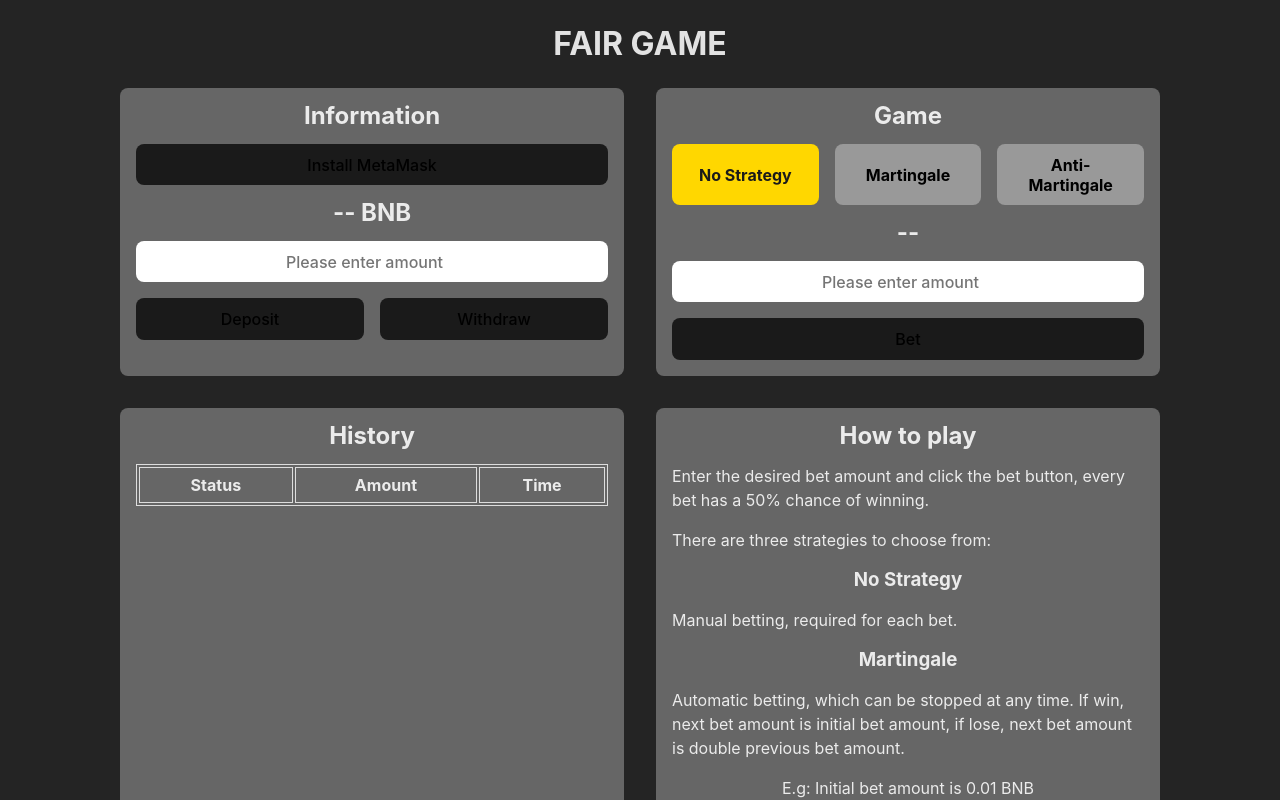
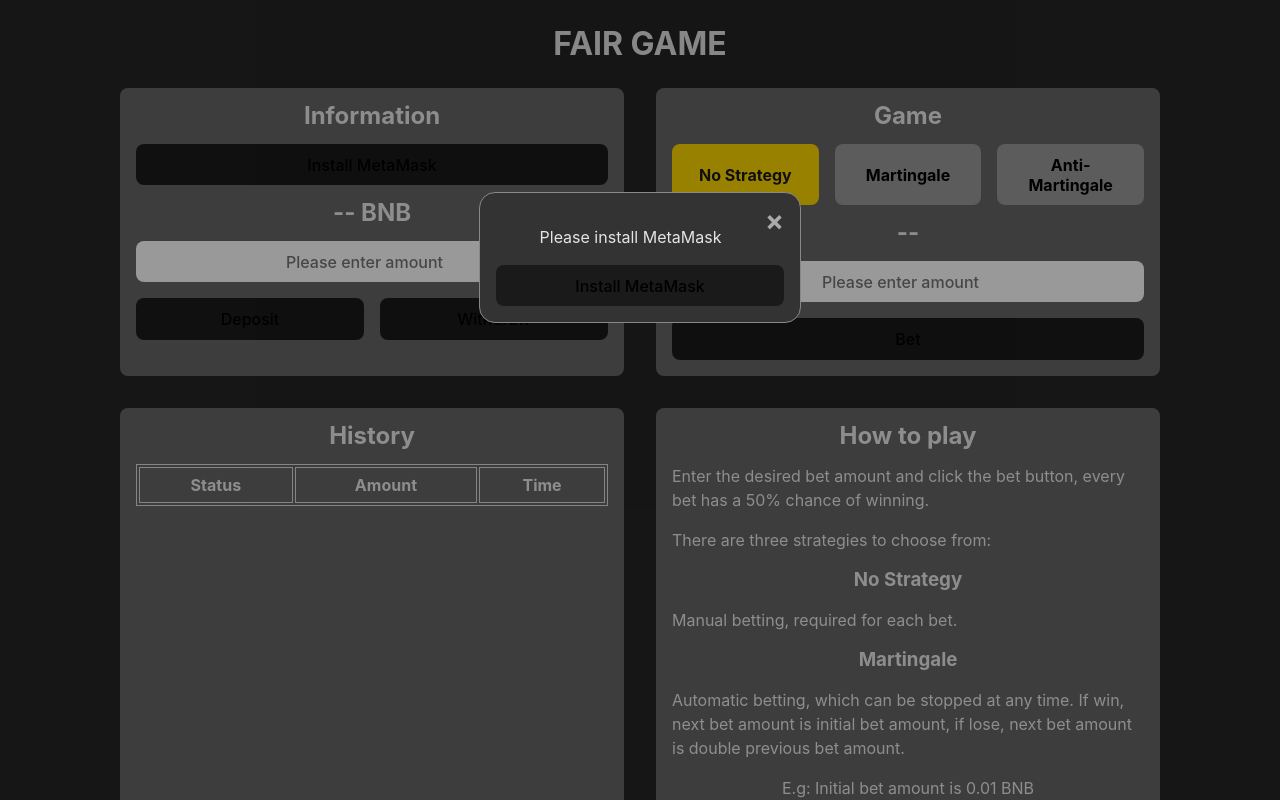
Before and after one commit to throuz/fair-game, a React (Vite) app: page / in a window 1280 px wide. Both pictures are taken after a click on the button "Deposit". Shown: the top 800 px of the page. Built offline with nearby package versions, Linux system fonts and the light colour scheme.

Commit message:
add modal

```diff
--- a/src/components/ConnectButton.jsx
+++ b/src/components/ConnectButton.jsx
@@ -26,6 +26,7 @@ const ConnectButton = () => {
           status: "connected",
           address: accounts[0],
           balance: Number(ethers.utils.formatEther(userBalance)).toFixed(8),
+          modalShow: false,
         });
         setIsConnecting(false);
       } catch (error) {
--- a/src/components/Game.jsx
+++ b/src/components/Game.jsx
@@ -109,6 +109,9 @@ const Game = () => {
   const onBetClickMap = {
     noStrategy: async () => {
       try {
+        if (status === "metaMaskRequired" || status === "notConnected") {
+          setStore({ ...store, modalShow: true });
+        }
         if (status === "connected") {
           if (amount && isAmountValid) {
             if (Number(amount) < balance) {
@@ -146,6 +149,9 @@ const Game = () => {
       }
     },
     martingale: () => {
+      if (status === "metaMaskRequired" || status === "notConnected") {
+        setStore({ ...store, modalShow: true });
+      }
       if (status === "connected") {
         if (amount && isAmountValid) {
           setMartingaleBetting(!martingaleBetting);
@@ -153,6 +159,9 @@ const Game = () => {
       }
     },
     antiMartingale: () => {
+      if (status === "metaMaskRequired" || status === "notConnected") {
+        setStore({ ...store, modalShow: true });
+      }
       if (status === "connected") {
         if (amount && isAmountValid) {
           setAntiMartingaleBetting(!antiMartingaleBetting);
--- a/src/components/Information.jsx
+++ b/src/components/Information.jsx
@@ -24,6 +24,9 @@ const Information = () => {
 
   const onDepositClick = async () => {
     try {
+      if (status === "metaMaskRequired" || status === "notConnected") {
+        setStore({ ...store, modalShow: true });
+      }
       if (status === "connected") {
         if (amount && isAmountValid) {
           const metaMaskBalance = await ethereum.request({
@@ -57,6 +60,9 @@ const Information = () => {
 
   const onWithdrawClick = async () => {
     try {
+      if (status === "metaMaskRequired" || status === "notConnected") {
+        setStore({ ...store, modalShow: true });
+      }
       if (status === "connected") {
         if (amount && isAmountValid) {
           if (Number(amount) <= balance) {
--- /dev/null
+++ b/src/components/Modal.css
@@ -0,0 +1,34 @@
+.modal {
+  position: fixed;
+  z-index: 1;
+  left: 0;
+  top: 0;
+  width: 100%;
+  height: 100%;
+  overflow: auto;
+  background-color: rgba(0, 0, 0, 0.4);
+}
+
+.modal-content {
+  border-radius: 1em;
+  background-color: #333;
+  margin: 15% auto;
+  padding: 1em;
+  border: 1px solid #888;
+  width: 18em;
+  text-align: center;
+}
+
+.close {
+  color: #aaa;
+  float: right;
+  font-size: 28px;
+  font-weight: bold;
+}
+
+.close:hover,
+.close:focus {
+  color: black;
+  text-decoration: none;
+  cursor: pointer;
+}
--- /dev/null
+++ b/src/components/Modal.jsx
@@ -0,0 +1,32 @@
+import "./Modal.css";
+import { StoreContext } from "../store";
+import { useContext } from "react";
+import ConnectButton from "./ConnectButton";
+
+const Modal = () => {
+  const { store, setStore } = useContext(StoreContext);
+  const { status, modalShow } = store;
+
+  const onCloseClick = () => {
+    setStore({ ...store, modalShow: false });
+  };
+
+  const textMap = {
+    metaMaskRequired: "Please install MetaMask",
+    notConnected: "Please connect MetaMask",
+  };
+
+  return (
+    <div className="modal" style={{ display: modalShow ? "block" : "none" }}>
+      <div className="modal-content">
+        <span className="close" onClick={onCloseClick}>
+          &times;
+        </span>
+        <p>{textMap[status]}</p>
+        <ConnectButton />
+      </div>
+    </div>
+  );
+};
+
+export default Modal;
--- a/src/main.jsx
+++ b/src/main.jsx
@@ -1,5 +1,6 @@
 import "./index.css";
 import App from "./App";
+import Modal from "./components/Modal";
 import React from "react";
 import ReactDOM from "react-dom/client";
 import StoreProvider from "./store";
@@ -8,6 +9,7 @@ ReactDOM.createRoot(document.getElementById("root")).render(
   <React.StrictMode>
     <StoreProvider>
       <App />
+      <Modal />
     </StoreProvider>
   </React.StrictMode>
 );
--- a/src/store.jsx
+++ b/src/store.jsx
@@ -14,6 +14,7 @@ export default ({ children }) => {
     address: null,
     balance: null,
     history: history ?? [],
+    modalShow: false,
   });
 
   useEffect(() => {
```
